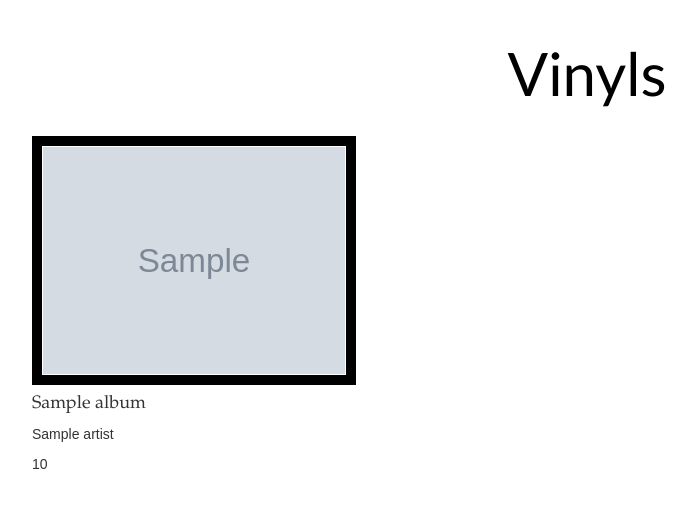
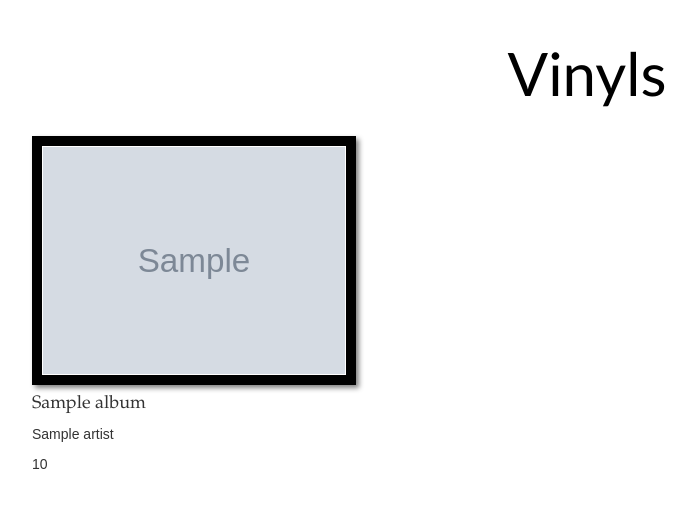
Before and after one commit to chelseacastelli/contractor, a Flask app: page / in a window 1280 px wide. Shown: the part 52-560 px from the top of the page, without its empty margins (53-749 px from the left). Run offline with Flask 2, Linux system fonts and the light colour scheme; grey boxes marked "Sample" are stand-in pictures; a database or web service that is not in the repository returns one stand-in record (values such as "Sample title"); some libraries are stand-ins or nearby versions.

Commit message:
Add shadow effect

```diff
--- a/static/style.css
+++ b/static/style.css
@@ -35,6 +35,7 @@ p {
 }
 
 .mongo-images {
+    box-shadow: 3px 3px 5px grey;
     padding: 1px;
     border: 10px solid black;
     opacity: 1;
```
